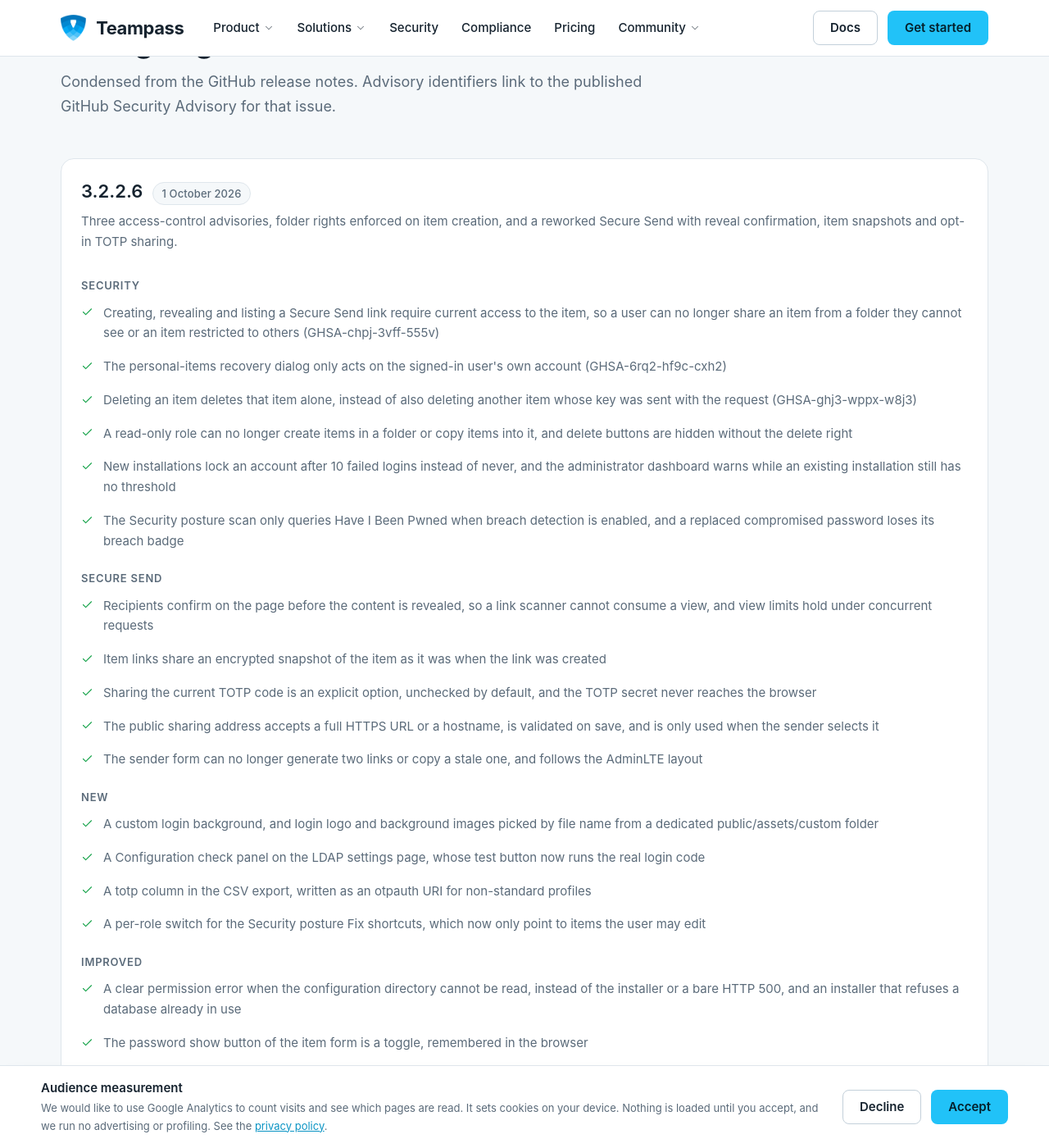
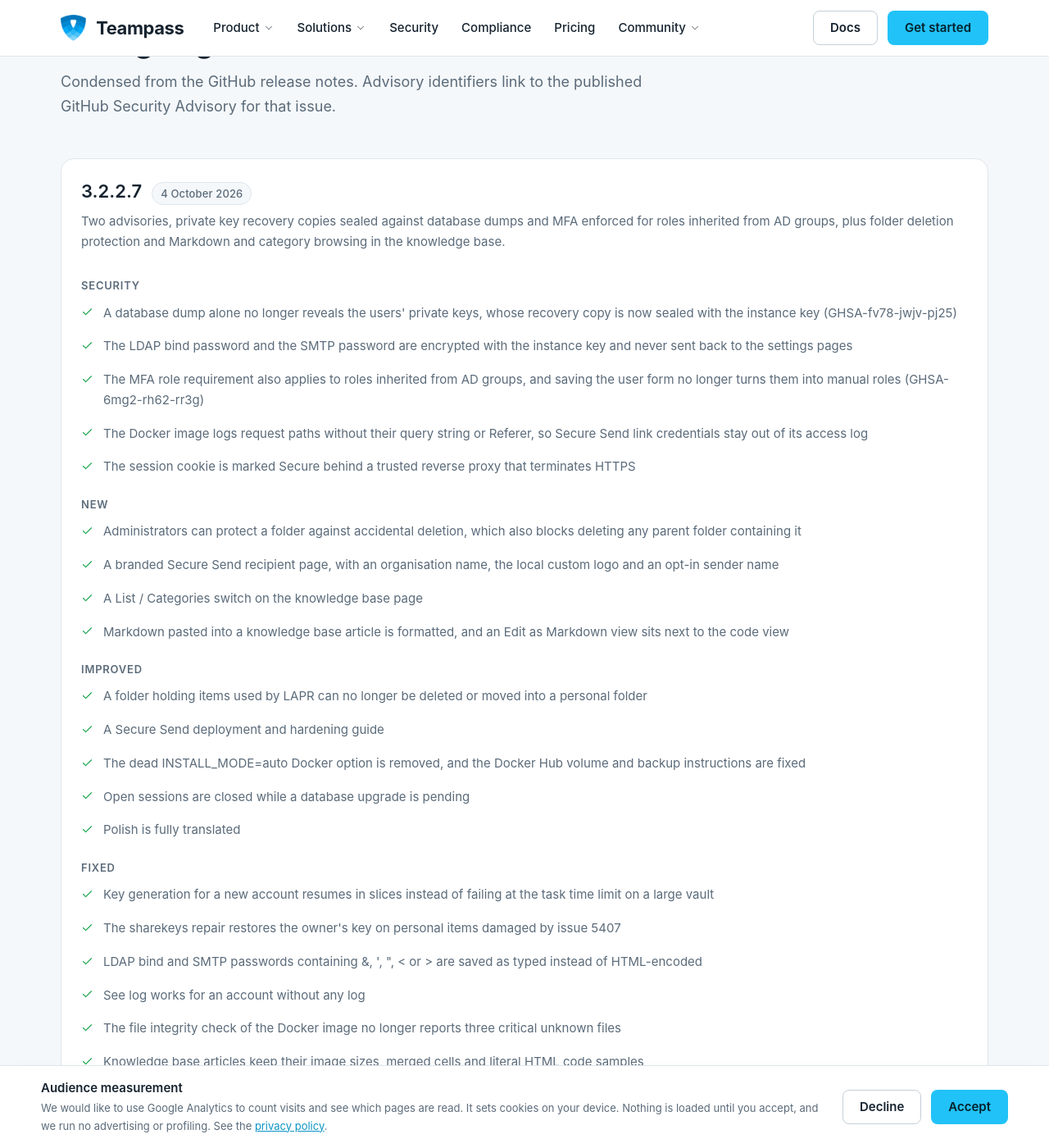
Before and after one commit to nilsteampassnet/siteweb, a Jekyll site: the page built from whats-new.html, in a window 1280 px wide and 1400 px high, scrolled down 1537 px. Shown: the whole window at 82% size. Built offline with Jekyll 4.4.1, drawn with Linux system fonts in a browser that asks for light colours; some of the changed text lies outside the part shown.

Commit message:
Add 3.2.2.7 to the changelog

```diff
--- a/_data/releases.yml
+++ b/_data/releases.yml
@@ -40,6 +40,46 @@
       limit and an optional recipient passphrase.
 
 versions:
+  - version: 3.2.2.7
+    date: 2026-10-04
+    summary: Two advisories, private key recovery copies sealed against database dumps and MFA enforced for roles inherited from AD groups, plus folder deletion protection and Markdown and category browsing in the knowledge base.
+    changes:
+      - group: Security
+        items:
+          - A database dump alone no longer reveals the users' private keys, whose recovery copy is now sealed with the instance key (GHSA-fv78-jwjv-pj25)
+          - The LDAP bind password and the SMTP password are encrypted with the instance key and never sent back to the settings pages
+          - The MFA role requirement also applies to roles inherited from AD groups, and saving the user form no longer turns them into manual roles (GHSA-6mg2-rh62-rr3g)
+          - The Docker image logs request paths without their query string or Referer, so Secure Send link credentials stay out of its access log
+          - The session cookie is marked Secure behind a trusted reverse proxy that terminates HTTPS
+      - group: New
+        items:
+          - Administrators can protect a folder against accidental deletion, which also blocks deleting any parent folder containing it
+          - A branded Secure Send recipient page, with an organisation name, the local custom logo and an opt-in sender name
+          - A List / Categories switch on the knowledge base page
+          - Markdown pasted into a knowledge base article is formatted, and an Edit as Markdown view sits next to the code view
+      - group: Improved
+        items:
+          - A folder holding items used by LAPR can no longer be deleted or moved into a personal folder
+          - A Secure Send deployment and hardening guide
+          - The dead INSTALL_MODE=auto Docker option is removed, and the Docker Hub volume and backup instructions are fixed
+          - Open sessions are closed while a database upgrade is pending
+          - Polish is fully translated
+      - group: Fixed
+        items:
+          - Key generation for a new account resumes in slices instead of failing at the task time limit on a large vault
+          - The sharekeys repair restores the owner's key on personal items damaged by issue 5407
+          - "LDAP bind and SMTP passwords containing &, ', \", < or > are saved as typed instead of HTML-encoded"
+          - See log works for an account without any log
+          - The file integrity check of the Docker image no longer reports three critical unknown files
+          - Knowledge base articles keep their image sizes, merged cells and literal HTML code samples
+      - group: Upgrade notes
+        items:
+          - Schema change and data migration, the upgrade wizard runs once on every installation and sign-in is closed until it has run
+          - Database dumps taken before the upgrade still open the private keys and must be protected or destroyed
+          - Returning to an older version after the upgrade is not supported
+          - Users holding the MFA role only through an AD group are asked for MFA at their next sign-in
+          - The Docker access log format changed, and INSTALL_MODE, ADMIN_EMAIL and ADMIN_PWD are no longer read
+          - The sender name on Secure Send pages stays off on upgraded installations until an administrator enables it
   - version: 3.2.2.6
     date: 2026-10-01
     summary: Three access-control advisories, folder rights enforced on item creation, and a reworked Secure Send with reveal confirmation, item snapshots and opt-in TOTP sharing.
```
